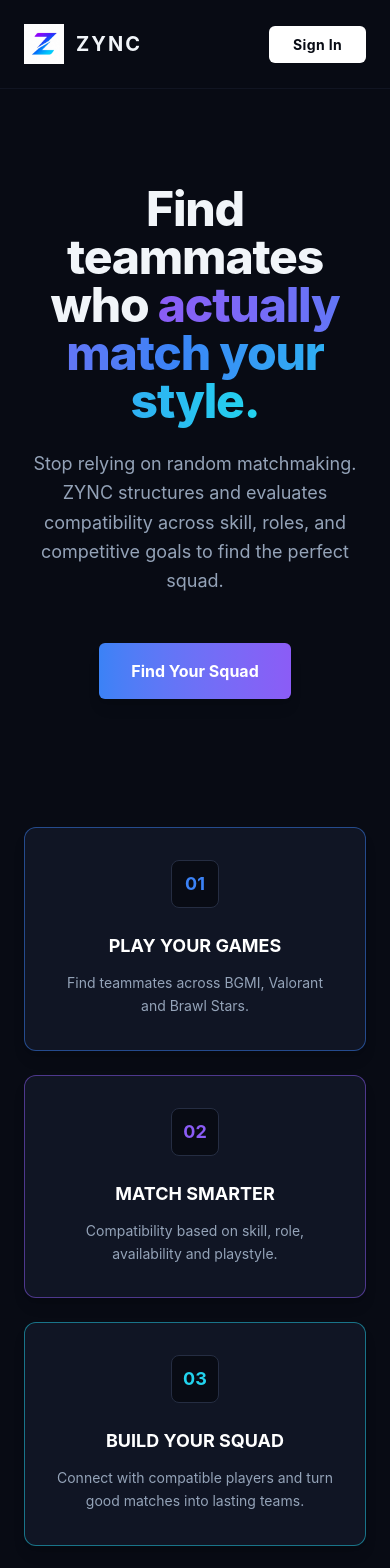
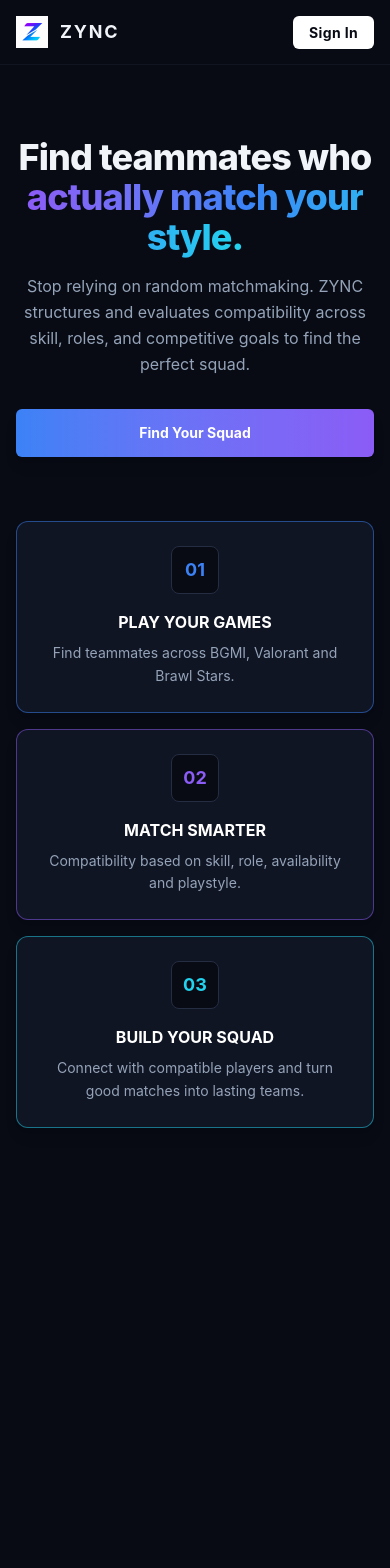
Before and after one commit to AdityaKapoor2/ZYNC, a React (Vite) app in the folder frontend/: page / in a window 390 px wide. Shown: the top 1568 px of the page. After the commit the page ends 1208 px from the top, so only its background shows below. Built offline with nearby package versions, Linux system fonts and the light colour scheme; no server answers.

Commit message:
Improve Landing responsive layout

```diff
--- a/frontend/src/pages/Landing.jsx
+++ b/frontend/src/pages/Landing.jsx
@@ -8,12 +8,12 @@
     <div className="min-h-screen bg-bg-primary text-text-primary selection:bg-zync-purple/30 font-sans relative overflow-hidden">
 
       {/* Subtle ambient background glow */}
-      <div className="absolute top-0 left-1/2 -translate-x-1/2 w-[800px] h-[400px] bg-zync-blue/10 blur-[120px] rounded-full pointer-events-none -z-10"></div>
+      <div className="absolute top-0 left-1/2 -translate-x-1/2 w-[800px] max-w-[100vw] h-[400px] bg-zync-blue/10 blur-[120px] rounded-full pointer-events-none -z-10"></div>
 
-      <nav className="container mx-auto px-6 py-6 flex justify-between items-center relative z-10 border-b border-border-subtle/30 mb-8">
+      <nav className="container mx-auto px-4 md:px-6 py-4 md:py-6 flex justify-between items-center relative z-10 border-b border-border-subtle/30 mb-8">
         <div className="flex items-center gap-3">
-          <img src={zyncLogo} alt="ZYNC Logo" className="w-10 h-10 object-contain" />
-          <span className="text-xl font-bold tracking-widest text-text-primary">
+          <img src={zyncLogo} alt="ZYNC Logo" className="w-8 h-8 md:w-10 md:h-10 object-contain" />
+          <span className="text-lg md:text-xl font-bold tracking-widest text-text-primary">
             ZYNC
           </span>
         </div>
@@ -22,62 +22,62 @@
           <span className="hover:text-text-primary transition-colors cursor-pointer">How It Works</span>
         </div>
         <div>
-          <Link to="/login" className="text-sm font-bold tracking-wide text-bg-primary bg-white hover:bg-gray-200 transition-colors px-6 py-2.5 rounded-md">
+          <Link to="/login" className="text-sm font-bold tracking-wide text-bg-primary bg-white hover:bg-gray-200 transition-colors px-4 md:px-6 py-2 md:py-2.5 rounded-md">
             Sign In
           </Link>
         </div>
       </nav>
 
-      <main className="container mx-auto px-6 pt-16 pb-32 relative z-10">
+      <main className="container mx-auto px-4 md:px-6 pt-10 md:pt-16 pb-20 md:pb-32 relative z-10">
         <div className="max-w-4xl mx-auto text-center">
 
 
-          <h1 className="text-5xl md:text-7xl font-extrabold mb-6 tracking-tight">
+          <h1 className="text-4xl sm:text-5xl md:text-7xl font-extrabold mb-4 md:mb-6 tracking-tight break-words">
             Find teammates who <br className="hidden md:block" />
             <span className="text-transparent bg-clip-text bg-gradient-to-r from-zync-purple via-zync-blue to-zync-cyan">
               actually match your style.
             </span>
           </h1>
 
-          <p className="text-lg md:text-xl text-text-secondary mb-12 max-w-2xl mx-auto leading-relaxed">
+          <p className="text-base md:text-xl text-text-secondary mb-8 md:mb-12 max-w-2xl mx-auto leading-relaxed">
             Stop relying on random matchmaking. ZYNC structures and evaluates compatibility across skill, roles, and competitive goals to find the perfect squad.
           </p>
 
-          <Link to="/login" className="inline-flex items-center justify-center px-8 py-4 rounded-md font-bold text-base bg-gradient-to-r from-zync-blue to-zync-purple hover:brightness-110 transition-all shadow-lg hover:shadow-xl text-white">
+          <Link to="/login" className="flex sm:inline-flex items-center justify-center w-full sm:w-auto px-6 md:px-8 py-3.5 md:py-4 rounded-md font-bold text-sm md:text-base bg-gradient-to-r from-zync-blue to-zync-purple hover:brightness-110 transition-all shadow-lg hover:shadow-xl text-white">
             Find Your Squad
           </Link>
         </div>
 
-        <div className="grid md:grid-cols-3 gap-6 mt-32">
+        <div className="grid grid-cols-1 md:grid-cols-3 gap-4 md:gap-6 mt-16 md:mt-32">
 
           {/* Feature 1 */}
-          <div className="bg-[#141A2B]/70 border border-zync-blue/50 p-8 rounded-xl hover:border-zync-blue/80 transition-colors flex flex-col items-center text-center shadow-lg">
-            <div className="w-12 h-12 flex items-center justify-center border border-border-subtle bg-[#080B14] rounded-lg mb-6 text-zync-blue font-bold text-lg">
+          <div className="bg-[#141A2B]/70 border border-zync-blue/50 p-6 md:p-8 rounded-xl hover:border-zync-blue/80 transition-colors flex flex-col items-center text-center shadow-lg">
+            <div className="w-12 h-12 flex items-center justify-center border border-border-subtle bg-[#080B14] rounded-lg mb-4 md:mb-6 text-zync-blue font-bold text-lg">
               01
             </div>
-            <h3 className="text-lg font-bold text-white mb-3">PLAY YOUR GAMES</h3>
+            <h3 className="text-base md:text-lg font-bold text-white mb-2 md:mb-3">PLAY YOUR GAMES</h3>
             <p className="text-text-secondary text-sm leading-relaxed">
               Find teammates across BGMI, Valorant and Brawl Stars.
             </p>
           </div>
 
           {/* Feature 2 */}
-          <div className="bg-[#141A2B]/70 border border-zync-purple/50 p-8 rounded-xl hover:border-zync-purple/80 transition-colors flex flex-col items-center text-center shadow-lg">
-            <div className="w-12 h-12 flex items-center justify-center border border-border-subtle bg-[#080B14] rounded-lg mb-6 text-zync-purple font-bold text-lg">
+          <div className="bg-[#141A2B]/70 border border-zync-purple/50 p-6 md:p-8 rounded-xl hover:border-zync-purple/80 transition-colors flex flex-col items-center text-center shadow-lg">
+            <div className="w-12 h-12 flex items-center justify-center border border-border-subtle bg-[#080B14] rounded-lg mb-4 md:mb-6 text-zync-purple font-bold text-lg">
               02
             </div>
-            <h3 className="text-lg font-bold text-white mb-3">MATCH SMARTER</h3>
+            <h3 className="text-base md:text-lg font-bold text-white mb-2 md:mb-3">MATCH SMARTER</h3>
             <p className="text-text-secondary text-sm leading-relaxed">
               Compatibility based on skill, role, availability and playstyle.
             </p>
           </div>
 
           {/* Feature 3 */}
-          <div className="bg-[#141A2B]/70 border border-zync-cyan/50 p-8 rounded-xl hover:border-zync-cyan/80 transition-colors flex flex-col items-center text-center shadow-lg">
-            <div className="w-12 h-12 flex items-center justify-center border border-border-subtle bg-[#080B14] rounded-lg mb-6 text-zync-cyan font-bold text-lg">
+          <div className="bg-[#141A2B]/70 border border-zync-cyan/50 p-6 md:p-8 rounded-xl hover:border-zync-cyan/80 transition-colors flex flex-col items-center text-center shadow-lg">
+            <div className="w-12 h-12 flex items-center justify-center border border-border-subtle bg-[#080B14] rounded-lg mb-4 md:mb-6 text-zync-cyan font-bold text-lg">
               03
             </div>
-            <h3 className="text-lg font-bold text-white mb-3">BUILD YOUR SQUAD</h3>
+            <h3 className="text-base md:text-lg font-bold text-white mb-2 md:mb-3">BUILD YOUR SQUAD</h3>
             <p className="text-text-secondary text-sm leading-relaxed">
               Connect with compatible players and turn good matches into lasting teams.
             </p>
```
